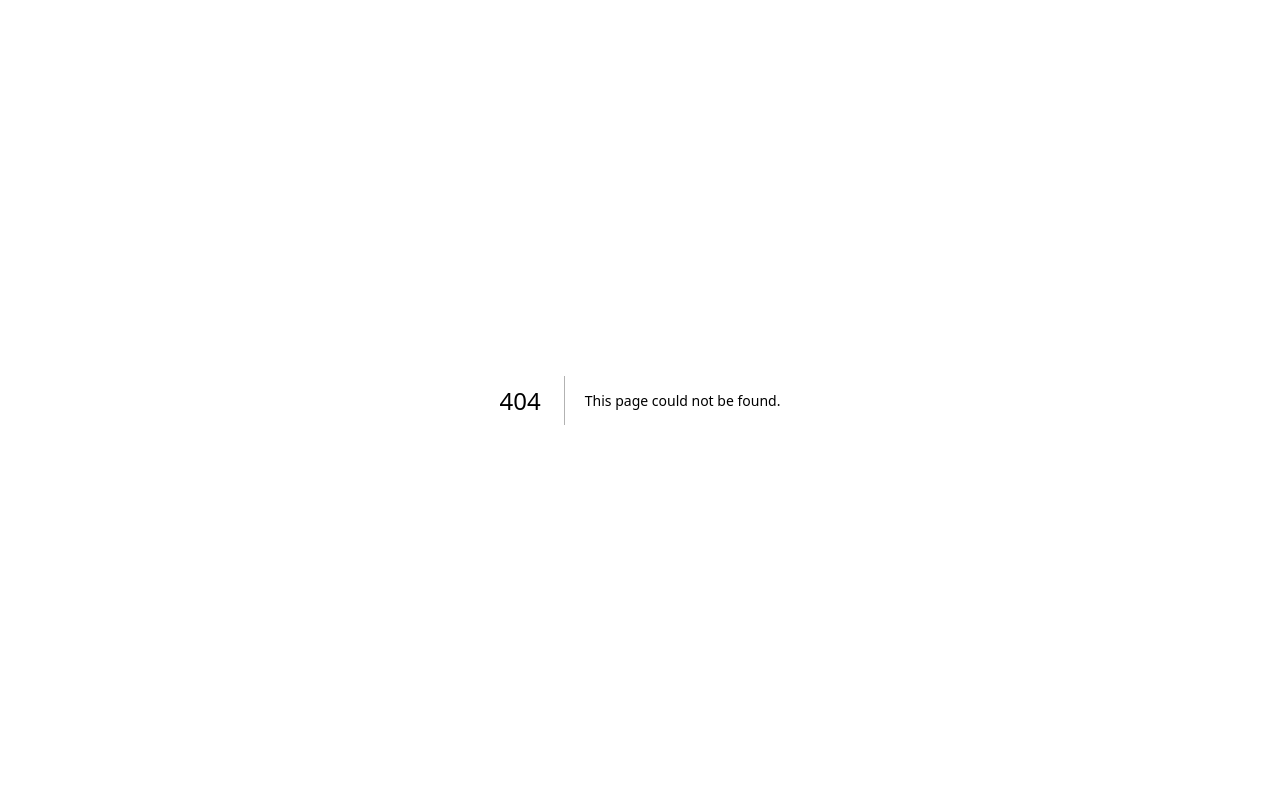
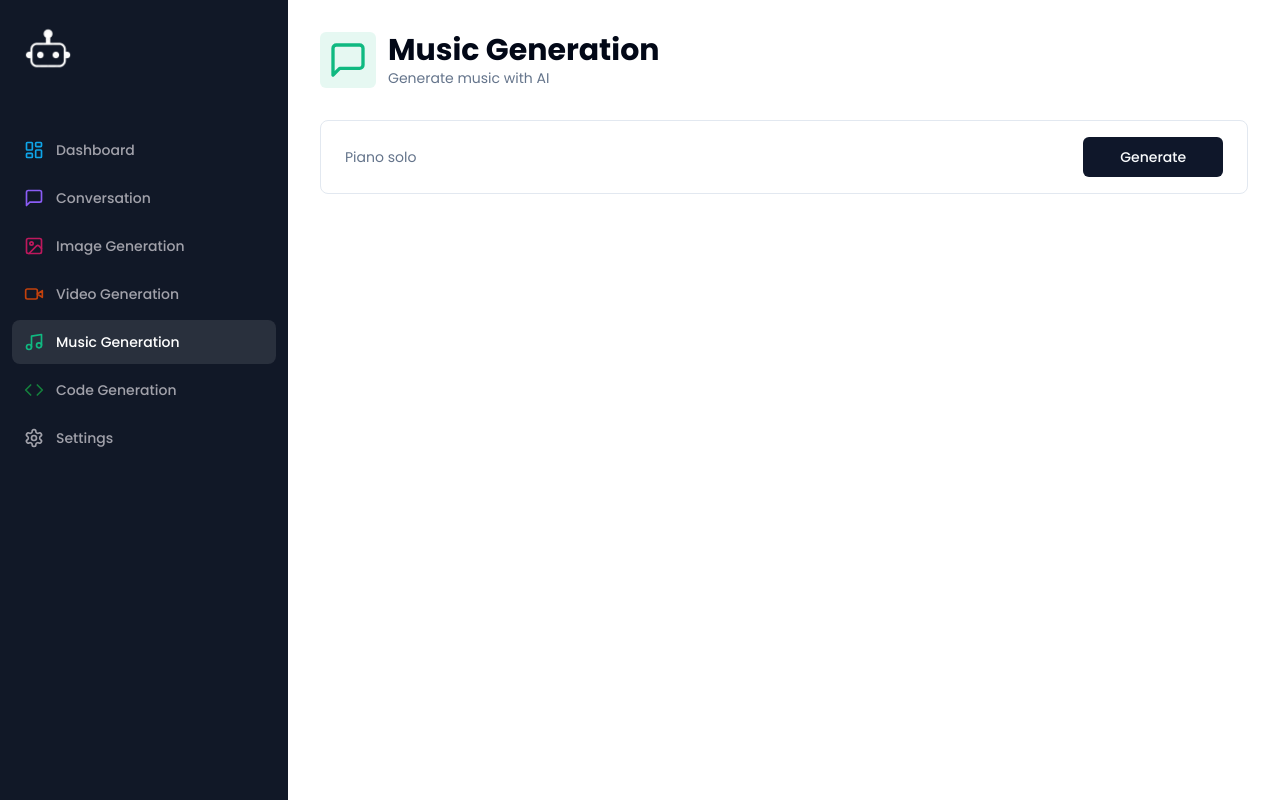
Before and after one commit to azam-ali-jafri/ai-content-generator, a Next.js app: page /music in a window 1280 px wide. Before the commit this address had no page. Built offline with nearby package versions, Linux system fonts and the light colour scheme.

Commit message:
Music Generation

```diff
--- /dev/null
+++ b/app/(dashboard)/(routes)/music/constants.ts
@@ -0,0 +1,7 @@
+import * as z from "zod";
+
+export const formSchema = z.object({
+  prompt: z.string().min(1, {
+    message: "prompt is required",
+  }),
+});
--- /dev/null
+++ b/app/(dashboard)/(routes)/music/page.tsx
@@ -0,0 +1,103 @@
+"use client";
+import { Heading } from "@/components/Heading";
+import { MessageSquare } from "lucide-react";
+import React, { useState } from "react";
+import { useForm } from "react-hook-form";
+import * as z from "zod";
+import { formSchema } from "./constants";
+import { zodResolver } from "@hookform/resolvers/zod";
+import { Form, FormControl, FormField, FormItem } from "@/components/ui/Form";
+import { Input } from "@/components/ui/Input";
+import { Button } from "@/components/ui/Button";
+import { useRouter } from "next/navigation";
+import { ChatCompletionRequestMessage } from "openai";
+import axios from "axios";
+import { Loader } from "@/components/Loader";
+import { cn } from "@/lib/utils";
+import { UserAvatar } from "@/components/UserAavatar";
+import { BotAvatar } from "@/components/BotAvatar";
+
+const MusicPage = () => {
+  const router = useRouter();
+
+  const [music, setMusic] = useState<string>();
+
+  const form = useForm<z.infer<typeof formSchema>>({
+    resolver: zodResolver(formSchema),
+    defaultValues: {
+      prompt: "",
+    },
+  });
+
+  const isLoading = form.formState.isSubmitting;
+
+  const onSubmit = async (values: z.infer<typeof formSchema>) => {
+    try {
+      setMusic(undefined);
+
+      const response = await axios.post("/api/music", values);
+
+      setMusic(response.data.audio);
+      form.reset();
+    } catch (error: any) {
+      console.log(error);
+    } finally {
+      router.refresh();
+    }
+  };
+
+  return (
+    <div>
+      <Heading
+        title="Music Generation"
+        description="Generate music with AI"
+        icon={MessageSquare}
+        iconColor="text-emerald-500"
+        bgColor="bg-emerald-500/10"
+      />
+      <div className="px-4 lg:px-8">
+        <div>
+          <Form {...form}>
+            <form
+              onSubmit={form.handleSubmit(onSubmit)}
+              className="rounded-lg border w-full p-4 px-3 md:px-6 focus-within:shaodw-sm grid grid-cols-12 gap-2"
+            >
+              <FormField
+                name="prompt"
+                render={({ field }) => (
+                  <FormItem className="col-span-12 lg:col-span-10">
+                    <FormControl className="m-0 p-0">
+                      <Input
+                        className="border-0 outline-none focus-visible:ring-0 focus-visible:ring-transparent"
+                        disabled={isLoading}
+                        placeholder="Piano solo"
+                        {...field}
+                      />
+                    </FormControl>
+                  </FormItem>
+                )}
+              />
+              <Button className="col-span-12 lg:col-span-2 w-full" disabled={isLoading}>
+                Generate
+              </Button>
+            </form>
+          </Form>
+        </div>
+        <div className="space-y-4 mt-4">
+          {isLoading && (
+            <div className="p-20">
+              <Loader />
+            </div>
+          )}
+          {music && (
+            <audio controls className="w-full mt-8">
+              <source src={music} />
+            </audio>
+          )}
+        </div>
+      </div>
+    </div>
+  );
+};
+
+export default MusicPage;
--- /dev/null
+++ b/app/api/music/route.ts
@@ -0,0 +1,28 @@
+import { auth } from "@clerk/nextjs";
+import { NextResponse } from "next/server";
+import Replicate from "replicate";
+
+const replicate = new Replicate({ auth: process.env.REPLICATE_API_KEY });
+
+export async function POST(req: Request) {
+  try {
+    const { userId } = auth();
+    const body = await req.json();
+    const { prompt } = body;
+
+    if (!userId) return new NextResponse("Unauthorized", { status: 401 });
+
+    if (!prompt) return new NextResponse("prompt is required", { status: 400 });
+
+    const output = await replicate.run("riffusion/riffusion:8cf61ea6c56afd61d8f5b9ffd14d7c216c0a93844ce2d82ac1c9ecc9c7f24e05", {
+      input: {
+        prompt_a: prompt,
+      },
+    });
+
+    return NextResponse.json(output);
+  } catch (error) {
+    console.log("Music error: ", error);
+    return new NextResponse("Internal Error", { status: 500 });
+  }
+}
--- a/package.json
+++ b/package.json
@@ -26,6 +26,7 @@
     "react-dom": "latest",
     "react-hook-form": "^7.47.0",
     "react-markdown": "^9.0.0",
+    "replicate": "^0.20.0",
     "tailwind-merge": "^1.14.0",
     "tailwindcss-animate": "^1.0.7",
     "zod": "^3.22.2"
```
Also changed, not shown: 1 other file (tests, documents, lock files or other folders).
